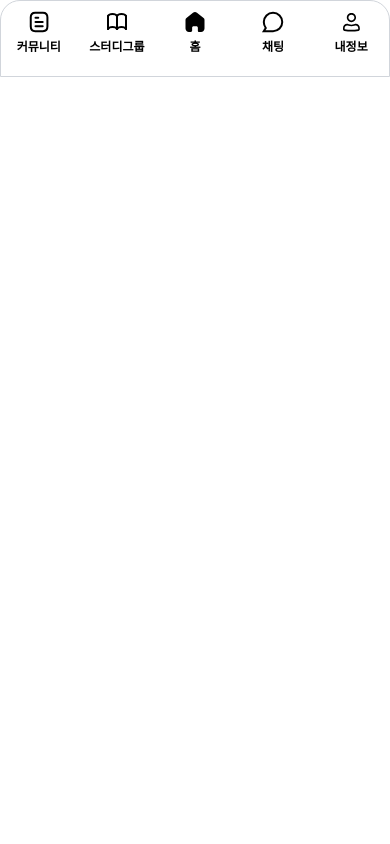
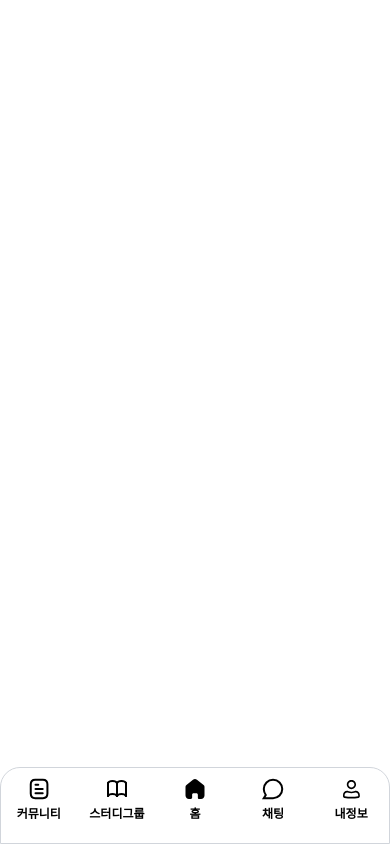
Before and after one commit to St-rdy/Front, a React (Vite) app: page / in a window 390 px wide. Built offline with nearby package versions, Linux system fonts and the light colour scheme; a web font is replaced by a local one.

Commit message:
[FRONTEND-17] footer 하단 고정 및 모바일, 데스크톱 환경 반응형 구현
Signed-off-by: lee0806 <leeseh0806@gmail.com>

```diff
--- a/src/layouts/footer/Footer.css
+++ b/src/layouts/footer/Footer.css
@@ -1,6 +1,8 @@
 @import '/src/styles/index.css';
 
 .footer-container {
+  position: fixed;
+  bottom: 0;
   max-width: 24.375rem; /* 390px */
   width: 100%;
   height: 4.8125rem; /* 77px */
@@ -32,3 +34,10 @@
   min-width: 4.63rem; /* 74px */
   min-height: 4.19rem; /* 67px */
 }
+
+@media (max-width: 768px) {
+  .footer-container {
+    max-width: 100%;
+    left: 0;
+  }
+}
--- a/src/styles/index.css
+++ b/src/styles/index.css
@@ -22,3 +22,10 @@ body {
   width: 100%;
   background-color: var(--color-bg-primary);
 }
+
+@media (max-width: 768px) {
+  .footer-container {
+    max-width: 100%;
+    left: 0;
+  }
+}
```
